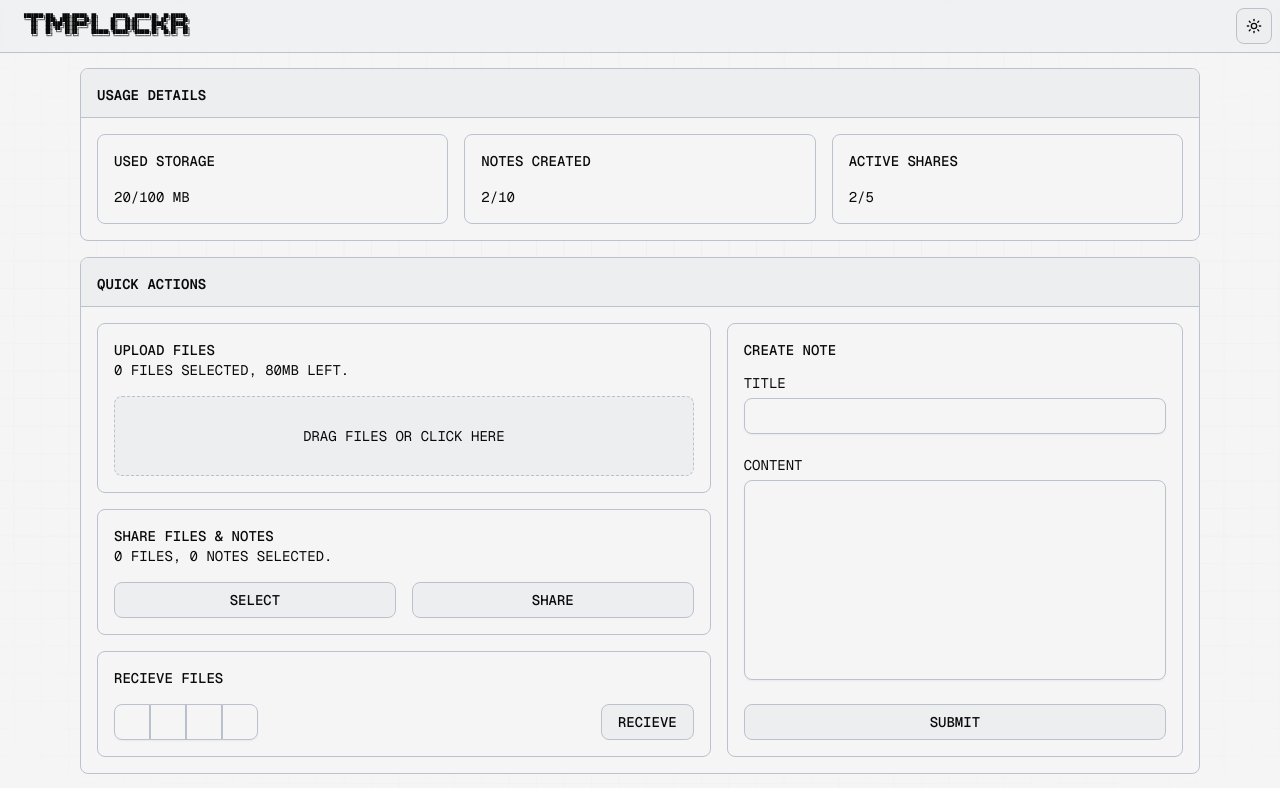
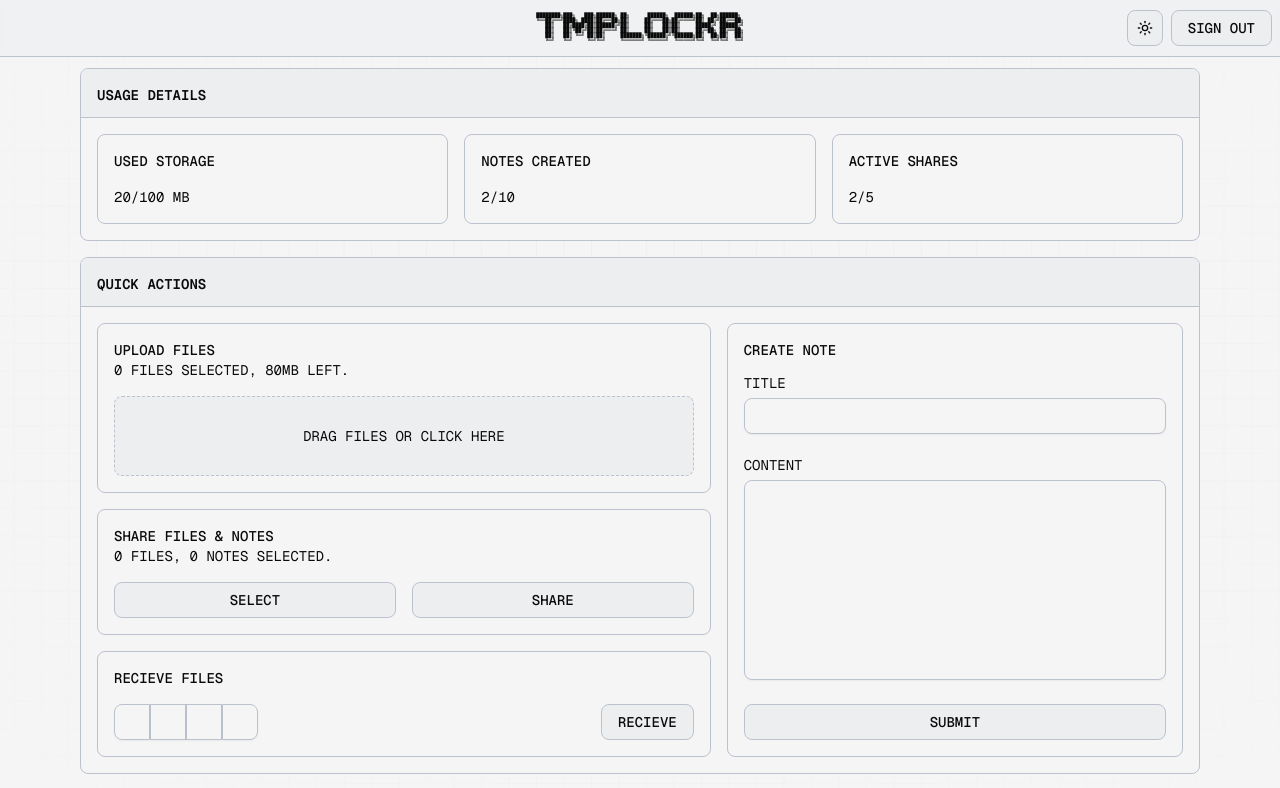
Before and after one commit to d1rshan/tmplockr, a Next.js app: page /dashboard in a window 1280 px wide. Shown: the top 788 px of the page. Built offline with nearby package versions, Linux system fonts and the light colour scheme.

Commit message:
feat: add navbar logo

```diff
--- a/src/app/dashboard/page.tsx
+++ b/src/app/dashboard/page.tsx
@@ -23,7 +23,7 @@ export default function DashboardPage() {
     <div className="px-4 pt-17 max-w-6xl mx-auto grid grid-cols-1 gap-4">
       <UsageDetailsCard />
       <QuickActionsCard />
-      <Card>
+      <Card className="mb-4">
         <CardHeader separator>
           <CardTitle>FILES, NOTES & SHARES</CardTitle>
         </CardHeader>
--- a/src/components/navbar.tsx
+++ b/src/components/navbar.tsx
@@ -1,4 +1,5 @@
 import { ModeToggle } from "./mode-toggle";
+import { Button } from "./ui/button";
 
 const logo = `
 ████████╗███╗   ███╗██████╗ ██╗      ██████╗  ██████╗██╗  ██╗██████╗
@@ -11,9 +12,17 @@ const logo = `
 
 export const Navbar = () => {
   return (
-    <nav className="z-10 fixed top-0 left-0 bg-[#ECEEF0]/65 dark:bg-[#1E1E24]/65 backdrop-blur-md flex justify-between font-bold items-center p-2  border-b-[0.5px]  inset-x-0">
-      <pre className="ascii-art text-[4px] ml-4">{logo}</pre>
-      <ModeToggle />
+    <nav className="z-10 fixed top-0 left-0 w-full bg-[#ECEEF0]/65 dark:bg-[#1E1E24]/65 backdrop-blur-md flex items-center justify-between p-2 border-b-[0.5px]">
+      <div className="flex-1"></div>
+
+      <div className="flex-1 flex justify-center">
+        <pre className="ascii-art text-[5px] select-none">{logo}</pre>
+      </div>
+
+      <div className="flex-1 flex justify-end gap-2 items-center">
+        <ModeToggle />
+        <Button variant="outline">SIGN OUT</Button>
+      </div>
     </nav>
   );
 };
```
